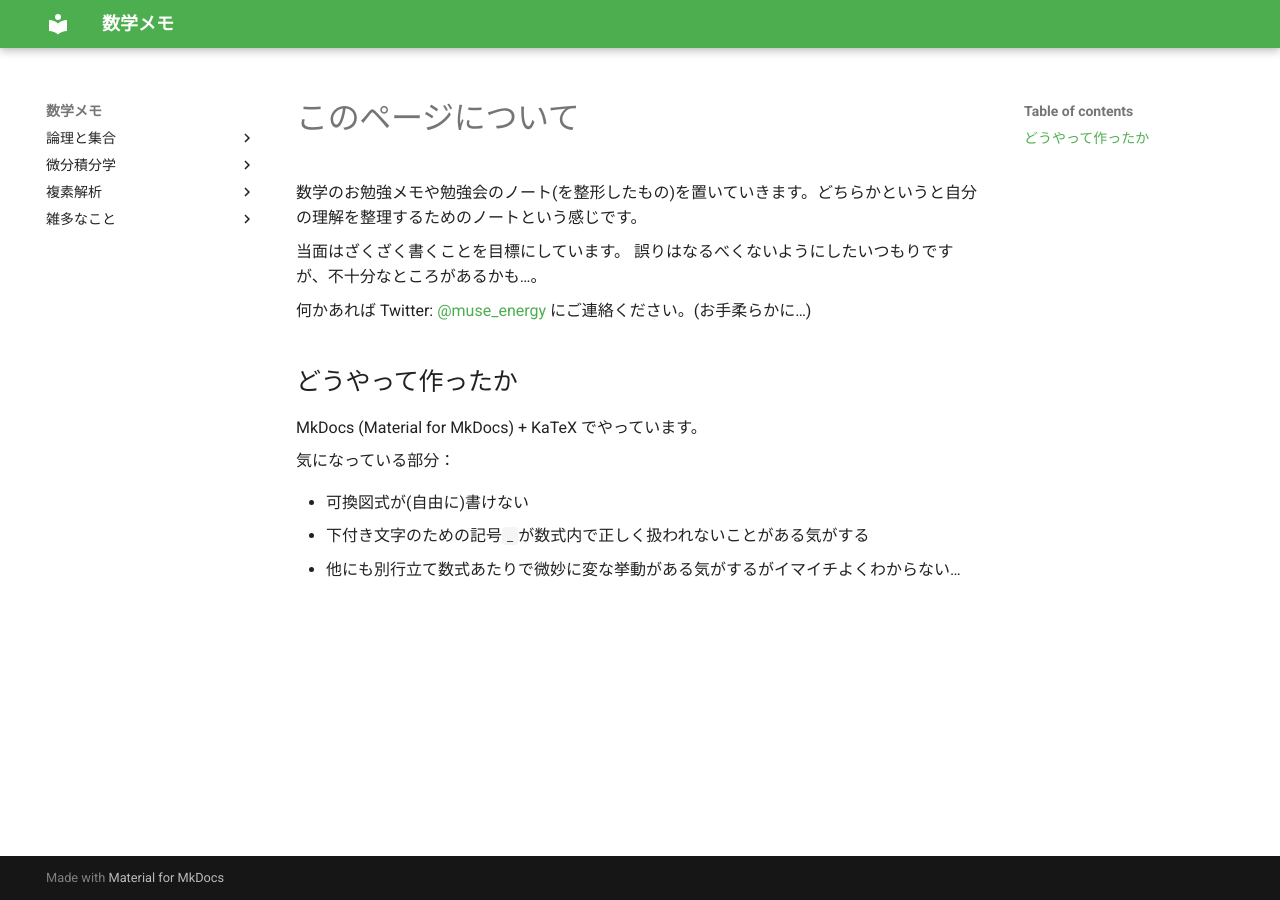
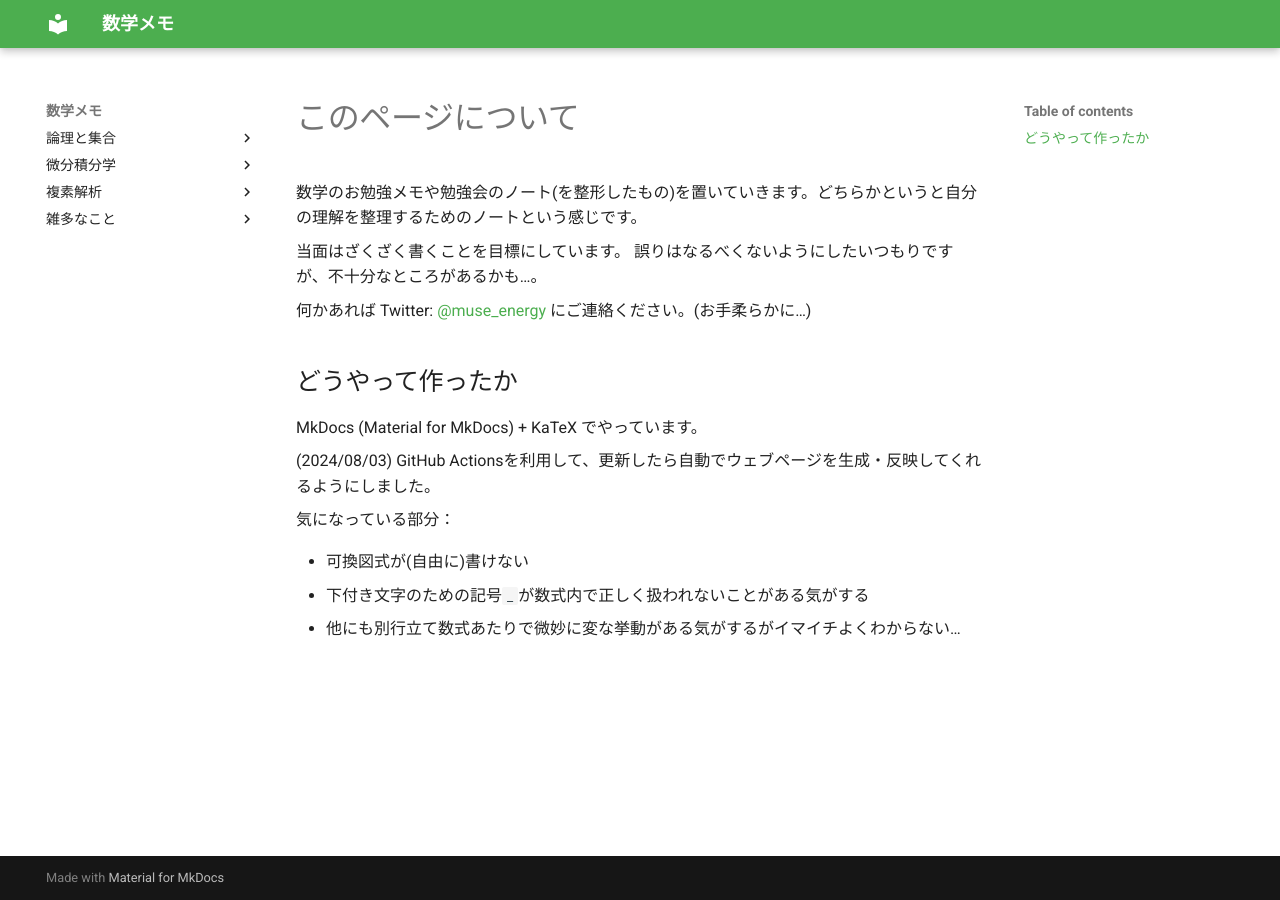
Before and after one commit to muse-energy/math, an MkDocs documentation site: the page built from docs/index.md, in a window 1280 px wide. Built offline with MkDocs 1.6.1 and Material for MkDocs 9.7.7, drawn with Linux system fonts in a browser that asks for light colours.

Commit message:
github actions

```diff
--- a/docs/index.md
+++ b/docs/index.md
@@ -10,6 +10,8 @@
 ## どうやって作ったか
 MkDocs (Material for MkDocs) + KaTeX でやっています。
 
+(2024/08/03) GitHub Actionsを利用して、更新したら自動でウェブページを生成・反映してくれるようにしました。
+
 気になっている部分：
 
 - 可換図式が(自由に)書けない
```
